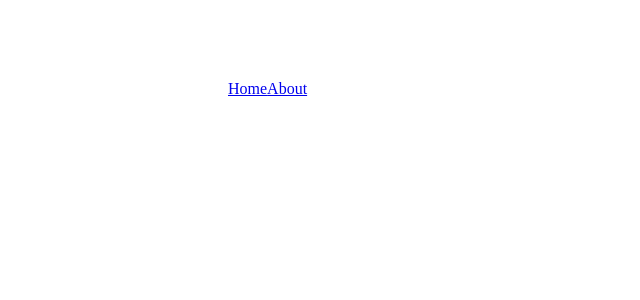
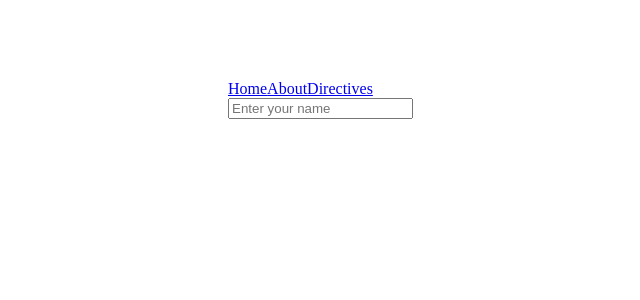
Before and after one commit to dmeskis/vue_exploration, a Vue app: page /#/directives in a window 1280 px wide. Shown: the top 300 px of the page, without its empty margins (96-736 px from the left). Built offline with nearby package versions, Linux system fonts and the light colour scheme; a small style sheet from the web is missing.

Commit message:
Learning vue directives for conditional rendering

```diff
--- a/src/App.vue
+++ b/src/App.vue
@@ -3,6 +3,7 @@
     <nav>
       <router-link to="/">Home</router-link>
       <router-link to="/about">About</router-link>
+      <router-link to="/directives">Directives</router-link>
     </nav>
     <transition name="router-anim" enter-active-class="animated fadeInDown" leave-active-class="animated fadeOutDown">
       <router-view/>
--- /dev/null
+++ b/src/components/Directives.vue
@@ -0,0 +1,73 @@
+<template>
+  <div class="directives page">
+    <div class='holder'>
+
+      <form @submit.prevent="addName">
+        <input type="text" placeholder="Enter your name" v-model="username" v-validate="'min:3'" name="username">
+
+        <transition name="alert-in" enter-active-class="animated flipInX" leave-active-class="animated flipOutX">
+          <p class="alert" v-if="errors.has('username')">{{ errors.first('username') }}</p>
+        </transition>
+      </form>
+
+      <template v-if="verifiedName.length > 0">
+
+        <h1>{{verifiedName}}, nice to meet you. Tell me, how old are you?</h1>
+
+        <form @submit.prevent="addAge">
+          <input type="text" placeholder="Enter your age" v-model="age" v-validate="'min_value:5'" name="age">
+
+          <transition name="alert-in" enter-active-class="animated flipInX" leave-active-class="animated flipOutX">
+            <p class="alert" v-if="errors.has('age')">{{ errors.first('age') }}</p>
+          </transition>
+        </form>
+
+      </template>
+
+      <template v-if="verifiedAge">
+        <h1 v-if="verifiedAge > 30">Wow, you're {{verifiedAge}}?? Running outta time buddy.</h1>
+        <h1 v-else>Hmm, {{verifiedAge}} years old? You're a young'n</h1>
+      </template>
+
+
+    </div>
+  </div>
+</template>
+
+<script>
+export default {
+  name: 'Directives',
+  data () {
+    return {
+      age: '',
+      username: '',
+      verifiedName: '',
+      verifiedAge: ''
+    }
+  },
+  methods: {
+    addName () {
+        this.$validator.validateAll().then((result) => {
+        if (result) {
+          this.verifiedName = this.username
+        } else {
+          console.log('Not valid')
+        }
+      })
+    },
+    addAge () {
+        this.$validator.validateAll().then((result) => {
+        if (result) {
+          this.verifiedAge = this.age
+        } else {
+          console.log('Not valid')
+        }
+      })
+    }
+  }
+}
+</script>
+
+<!-- Add "scoped" attribute to limit CSS to this component only -->
+<style scoped>
+</style>
--- a/src/router/index.js
+++ b/src/router/index.js
@@ -2,6 +2,7 @@ import Vue from 'vue'
 import Router from 'vue-router'
 import Skills from '@/components/Skills'
 import About from '@/components/About'
+import Directives from '@/components/Directives'
 
 // @ is an alias of src
 Vue.use(Router)
@@ -17,6 +18,11 @@ export default new Router({
       path: '/about',
       name: 'about',
       component: About
+    },
+    {
+      path: '/directives',
+      name: 'directives',
+      component: Directives
     }
   ]
 })
```
